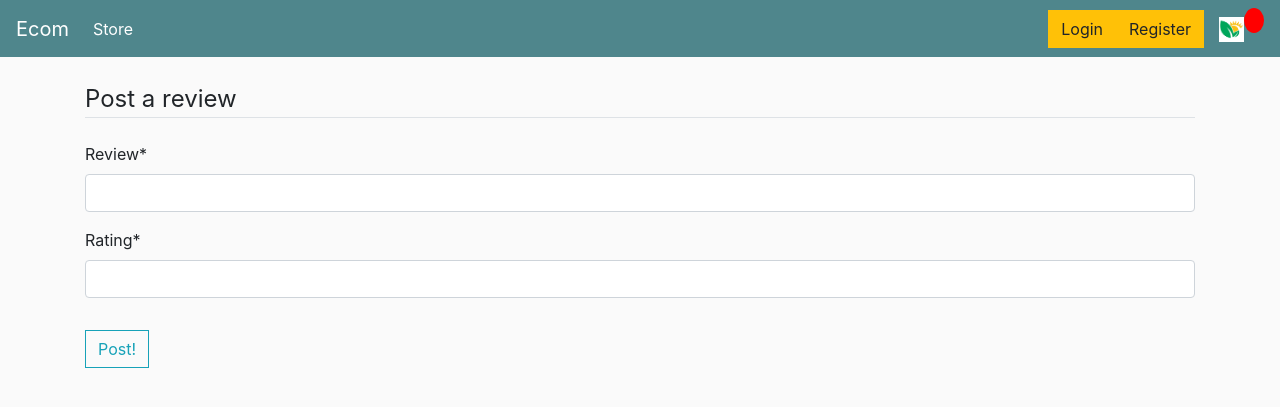
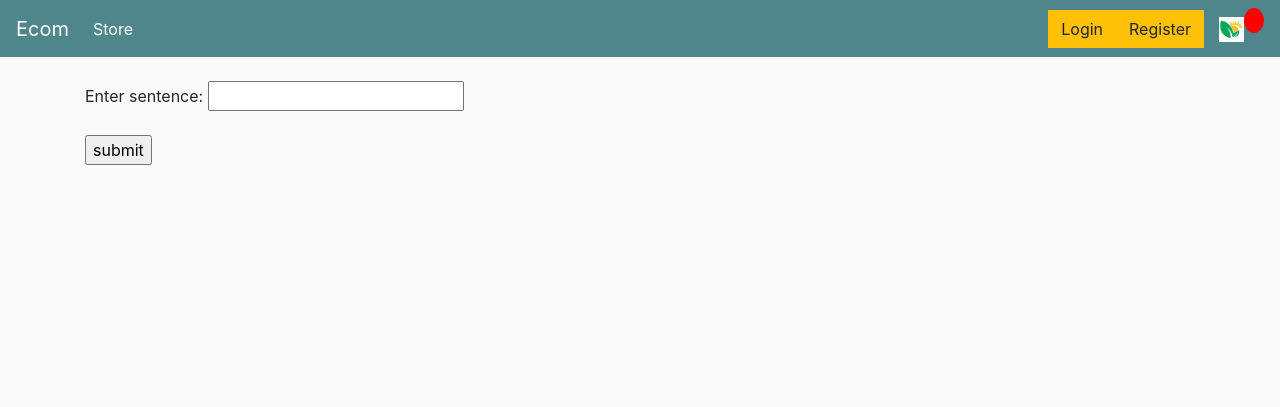
Before and after one commit to SaiVamshiK/Platform-to-sell-Products-online, a Django app: page /product/1/review/ in a window 1280 px wide. Shown: the top 407 px of the page. Run offline with Django 3.2, Linux system fonts and the light colour scheme; data comes from the database, SQL or seed files in the repository; both versions use the stored data as it was after the commit; parts of the project's set-up code (start-up, migrations or seed data) failed here and were passed over; some libraries are stand-ins or nearby versions.

Commit message:
sentiment analysis done

```diff
--- a/EcommerceWebsite/EcommerceWebsite/settings.py
+++ b/EcommerceWebsite/EcommerceWebsite/settings.py
@@ -37,7 +37,7 @@ INSTALLED_APPS = [
     'django.contrib.sessions',
     'django.contrib.messages',
     'django.contrib.staticfiles',
-    'store.apps.StoreConfig',
+    'store',
     'crispy_forms',
     'django_filters',
 ]
@@ -72,6 +72,7 @@ TEMPLATES = [
 
 WSGI_APPLICATION = 'EcommerceWebsite.wsgi.application'
 
+MODELS = os.path.join(BASE_DIR, 'store/models')
 
 # Database
 # https://docs.djangoproject.com/en/3.1/ref/settings/#databases
--- a/EcommerceWebsite/store/templates/store/review_create.html
+++ b/EcommerceWebsite/store/templates/store/review_create.html
@@ -4,20 +4,14 @@
 {% block content %}
 
 <div class="content-section">
-    <form method="post">
+    <form action="{% url 'result' product_id %}">
         {% csrf_token %}
-        <fieldset class="form-group">
-            <legend class="border-bottom mb-4">
-                Post a review
-            </legend>
-            {{form|crispy}}
-        </fieldset>
-        <div class="form-group">
-            <button class="btn btn-outline-info" type="submit">
-                Post!
-            </button>
-        </div>
+        Enter sentence: <input type="text" required name="sound">
+        <br>
+        <br>
+        <input type="submit" name="" value="submit">
     </form>
+
 </div>
 
 {% endblock content %}
--- a/EcommerceWebsite/store/urls.py
+++ b/EcommerceWebsite/store/urls.py
@@ -27,5 +27,6 @@ urlpatterns = [
     path('pdf_view/',views.ViewPDF.as_view(),name='pdf_view'),
     path('cur_pdf_view/',views.ViewCurPDF.as_view(),name='cur_pdf_view'),
     path('product/<int:pk>/review/',views.createReview,name='each_product_review'),
-    path('product/<int:pk>/see_rating/',views.see_rating,name='see_rating')
+    path('product/<int:pk>/see_rating/',views.see_rating,name='see_rating'),
+    path('product/<int:pk>/review/classify/',views.call_model.as_view(),name='result')
 ]
--- a/EcommerceWebsite/store/views.py
+++ b/EcommerceWebsite/store/views.py
@@ -14,6 +14,29 @@ from django.http import HttpResponse
 from django.template.loader import get_template
 from django.views import View
 from xhtml2pdf import pisa
+from django.shortcuts import render
+from .apps import StoreConfig
+from django.http import JsonResponse
+from rest_framework.views import APIView
+
+
+class call_model(APIView):
+    def get(self, request,pk):
+        if request.method == 'GET':
+            cur_product=Product.objects.get(id=pk)
+            sound = request.GET.get('sound')
+            lis=[]
+            lis.append(sound)
+            prediction = StoreConfig.classifier.predict(lis)
+            r=int(prediction[0])
+            Review.objects.create(
+                user=request.user,
+                product=cur_product,
+                rating=r,
+            )
+            print('Prediction:',prediction)
+            return redirect('store')
+
 
 def see_rating(request,pk):
     cur_product=Product.objects.get(id=pk)
@@ -42,7 +65,8 @@ def createReview(request,pk):
             return redirect('store')
     else:
         form=ReviewForm()
-    return render(request,'store/review_create.html',{'form':form})
+    cur_product=Product.objects.get(id=pk)
+    return render(request,'store/review_create.html',{'form':form,'product_id':cur_product.pk})
 
 temp={}
 def store(request):
```
Also changed, not shown: EcommerceWebsite/store/apps.py (+8 -2 lines), EcommerceWebsite/db.sqlite3, 1 other file.
